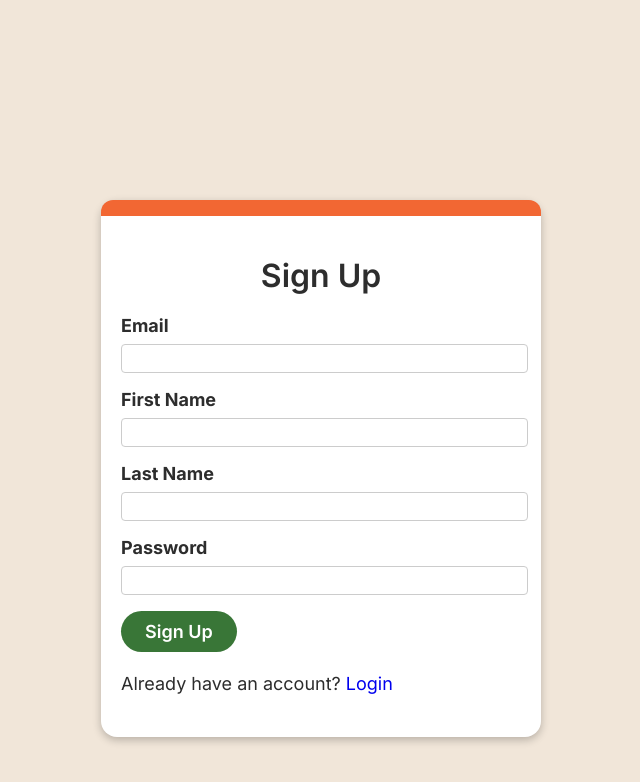
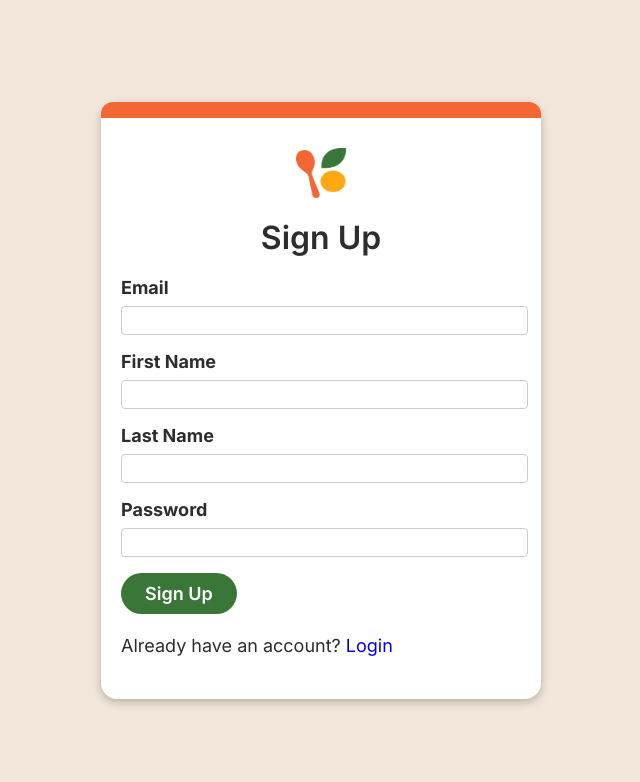
Before and after one commit to kxllytrxn/tastebud, a React (Vite) app in the folder tastebud-app/: page /signup in a window 1280 px wide. Shown: the top 782 px of the page, without its empty margins (319-959 px from the left). Built offline with nearby package versions, Linux system fonts and the light colour scheme.

Commit message:
fix styling for login/signup/ recipe page

```diff
--- a/tastebud-app/src/AppRoutes.jsx
+++ b/tastebud-app/src/AppRoutes.jsx
@@ -27,7 +27,7 @@ const AppRoutes = () => {
       <Route path="/recipe/:id" element={<PrivateRoute><RecipePage /></PrivateRoute>} />
 
       {/* catch-all for 404s */}
-      <Route path="*" element={<h2> Page under-construction </h2>} />
+      <Route path="*" element={<h2> oh no! page under-construction</h2>} />
     </Routes>
   );
 };
--- a/tastebud-app/src/components/SideBarUser/SideBarUser.css
+++ b/tastebud-app/src/components/SideBarUser/SideBarUser.css
@@ -1,7 +1,7 @@
 .sidebar-user {
   background-color: var(--white);
   border-radius: 12px;
-  min-width: 100px;
+  min-width: 200px;
   text-align: center;
   font-family: 'Inter', sans-serif;
   box-shadow: 0 2px 6px rgba(0,0,0,0.1);
--- a/tastebud-app/src/main.css
+++ b/tastebud-app/src/main.css
@@ -148,14 +148,15 @@ main {
 
 /* Recipe Page Styling*/
 .recipe-page {
-    display: flex;
-    justify-content: space-evenly;
-    padding: 24px;
-    margin: 2% 5%;
-    gap: 24px;
+  display: flex;
+  justify-content: space-evenly;
+  padding: 24px;
+  margin: 2% 5%;
+  gap: 24px;
 }
 
 .recipe-container {
+  flex: 3;
   width: 100%;
   display: flex;
   row-gap: 2%;
--- a/tastebud-app/src/pages/Home.jsx
+++ b/tastebud-app/src/pages/Home.jsx
@@ -2,9 +2,10 @@ import React, { useState, useEffect } from 'react';
 import PostHome from '@/components/Post/PostHome';
 import SideBarUser from '@/components/SideBarUser/SideBarUser.jsx';
 import IconButton from '@/components/Button/IconButton';
-import { getAllUsers, getAllPosts, getLoggedInUser } from '@/services/localStorage';
+import { getAllPosts, getLoggedInUser } from '@/services/localStorage';
 import ManageAccount from '@/components/ManageAccount/ManageAccount';
 import PeopleYouMayKnow from '@/components/PeopleYouMayKnow/PeopleYouMayKnow';
+import { getFormattedDate } from '@/utils/PostUtils';
 import '@/main.css';
 import { CreatePost } from '@/components/Modal/CreatePost';
 import addimage from '@/assets/icons/addimage-darkgrey-outline.png';
@@ -27,12 +28,6 @@ const Home = () => {
   const sortedPosts = [...posts].sort((a, b) => new Date(b.timestamp) - new Date(a.timestamp));
 
   const loggedInUser = getLoggedInUser();
-  const signUpDate = new Date(loggedInUser.created_at);
-  const signUpDateFormatted = signUpDate.toLocaleDateString("en-US", {
-    year: "numeric",
-    month: "long",
-    day: "numeric",
-  });
 
   const [createPostModalVisible, setCreatePostModalVisible] = useState(false);
   useEffect(() => {
@@ -48,7 +43,7 @@ const Home = () => {
           name={loggedInUser.display_name}
           followers={loggedInUser.followers ? loggedInUser.followers : 0}
           following={loggedInUser.following ? loggedInUser.following : 0}
-          signUpDate={signUpDateFormatted}
+          signUpDate={getFormattedDate(loggedInUser)}
       />
       <main>
       <div className="card">
--- a/tastebud-app/src/pages/Login.jsx
+++ b/tastebud-app/src/pages/Login.jsx
@@ -2,6 +2,7 @@ import React, { useEffect, useState } from 'react'
 import { useNavigate } from 'react-router-dom'
 import { loginUser } from '@/utils/auth'
 import Button from '@/components/Button/Button';
+import logo from '@/assets/icons/tastebud-logo.png';
 import "./styles/Login.css";
 
 const Login = () => {
@@ -25,7 +26,9 @@ const Login = () => {
     return (
       <div className="login-container">
         <div className="login-header-bar"></div>
-
+        <div className="logo-container">
+          <img src={logo}/>
+        </div>
         <h2>Login to Tastebud</h2>
         {error && <p className="error">{error}</p>}
         <form onSubmit={handleLogin}>
@@ -56,7 +59,7 @@ const Login = () => {
             color = "green"
           />
         </form>
-        <div className="signup-link">
+        <div className="login-link">
           <p>Don't have an account? <a href="/signup">Sign up</a></p>
         </div>
       </div>
--- a/tastebud-app/src/pages/RecipePage.jsx
+++ b/tastebud-app/src/pages/RecipePage.jsx
@@ -2,7 +2,8 @@ import React, { useEffect, useState } from 'react';
 import { useParams, useNavigate } from 'react-router-dom';
 import SideBarUser from '@/components/SideBarUser/SideBarUser.jsx';
 import Button from "@/components/Button/Button.jsx";
-import { getAllUsers, getAllPosts } from '@/services/localStorage';
+import { getLoggedInUser, getAllPosts } from '@/services/localStorage';
+import { getFormattedDate } from '@/utils/PostUtils';
 import defaultRecipes from "@/data/fakeRecipe.jsx"
 import '@/main.css';
 import './styles/RecipePage.css'
@@ -10,6 +11,7 @@ import './styles/RecipePage.css'
 
 const RecipePage = () => {
   const navigate = useNavigate();
+  const loggedInUser = getLoggedInUser();
   const { id } = useParams();
 
   const [recipe, setRecipe] = useState(null);
@@ -30,10 +32,10 @@ const RecipePage = () => {
   return (
     <div className="indv-recipe-page">
       <SideBarUser
-        name={"Kelly Tran"}
-        followers={40}
-        following={23}
-        lastMealDate="Yesterday"
+          name={loggedInUser.display_name}
+          followers={loggedInUser.followers ? loggedInUser.followers : 0}
+          following={loggedInUser.following ? loggedInUser.following : 0}
+          signUpDate={getFormattedDate(loggedInUser)}
       />
       <div className="recipe-page-container">
         <div className="back-button-wrapper">
--- a/tastebud-app/src/pages/Recipes.jsx
+++ b/tastebud-app/src/pages/Recipes.jsx
@@ -2,17 +2,20 @@ import React, { useEffect, useState } from 'react';
 import { Link } from 'react-router-dom';
 import RecipeCard from '@/components/RecipeCard/RecipeCard.jsx';
 import SideBarUser from '@/components/SideBarUser/SideBarUser.jsx';
-import '@/main.css';
-import { getAllPosts, setAllPosts } from '@/services/localStorage';
+import { getAllPosts } from '@/services/localStorage';
 import { printLocalStorage } from '../utils/auth';
 import defaultRecipes from "@/data/fakeRecipe.jsx"
+import { getLoggedInUser } from '@/services/localStorage';
+import { getFormattedDate } from '@/utils/PostUtils';
+import '@/main.css';
+
 
 const Recipes = () => {
     const [recipes, setRecipes] = useState([]);
+    const loggedInUser = getLoggedInUser();
 
     useEffect(() => {
         const storedPosts = getAllPosts();
-        console.log("POSTS: ", storedPosts)
         if (storedPosts.length === 0) {
           setRecipes(defaultRecipes);
         } else {
@@ -21,15 +24,14 @@ const Recipes = () => {
         }
     }, []);
 
-    printLocalStorage()
     return (
         <div className='recipe-page'>
-                <SideBarUser
-                    name="John Doe"
-                    followers={40}
-                    following={23}
-                    lastMealDate="April 10, 2025"
-                />
+            <SideBarUser
+                name={loggedInUser.display_name}
+                followers={loggedInUser.followers}
+                following={loggedInUser.following}
+                signUpDate={getFormattedDate(loggedInUser)}
+            />
             <div className="recipe-container">
                 {recipes.map((recipe) => (
                 <Link to={`/recipe/${recipe.id}`} key={recipe.id}>
@@ -42,7 +44,6 @@ const Recipes = () => {
                     />
                 </Link>
                 ))}
-
              </div>
         </div>
 
--- a/tastebud-app/src/pages/Signup.jsx
+++ b/tastebud-app/src/pages/Signup.jsx
@@ -2,6 +2,7 @@ import React, { useState } from 'react';
 import { useNavigate } from 'react-router-dom';
 import { signup } from '@/utils/auth';
 import Button from '@/components/Button/Button';
+import logo from '@/assets/icons/tastebud-logo.png';
 import './styles/Login.css';
 
 const Signup = () => {
@@ -25,7 +26,9 @@ const Signup = () => {
   return (
     <div className="signup-container">
       <div className="login-header-bar"></div>
-
+      <div className="logo-container">
+          <img src={logo}/>
+        </div>
       <h2>Sign Up</h2>
       {error && <p className="error">{error}</p>}
       <form onSubmit={handleSubmit}>
--- a/tastebud-app/src/pages/styles/Login.css
+++ b/tastebud-app/src/pages/styles/Login.css
@@ -3,7 +3,7 @@
 .login-container, .signup-container {
   max-width: 400px;
   margin: 0 auto;
-  margin-top: 200px;
+  margin-top: 8%;
   padding: 20px;
   border-radius: 16px;
   background-color: var(--white);
@@ -11,7 +11,7 @@
 }
 
 .login-container h2, .signup-container h2 {
-  margin-top: 60px;
+  margin-top: 20px;
 }
 h2 {
   text-align: center;
@@ -69,3 +69,18 @@ h2 {
   border-top-right-radius: 12px;
   margin: -20px;
 }
+
+.logo-container {
+  display: flex;
+  flex-direction: column;
+  justify-content: center;
+  align-items: center;
+  width: 100%;
+  height: 100%;
+  margin-top: 50px;
+}
+
+.logo-container img {
+  width: 50px;
+  height: 50px;
+}
--- /dev/null
+++ b/tastebud-app/src/utils/PostUtils.jsx
@@ -0,0 +1,10 @@
+
+export const getFormattedDate = (loggedInUser) => {
+    const signUpDate = new Date(loggedInUser.created_at);
+    const signUpDateFormatted = signUpDate.toLocaleDateString("en-US", {
+        year: "numeric",
+        month: "long",
+        day: "numeric",
+    });
+    return signUpDateFormatted
+}
```
Also changed, not shown: tastebud-app/src/utils/auth.jsx (line endings or trailing spaces).
